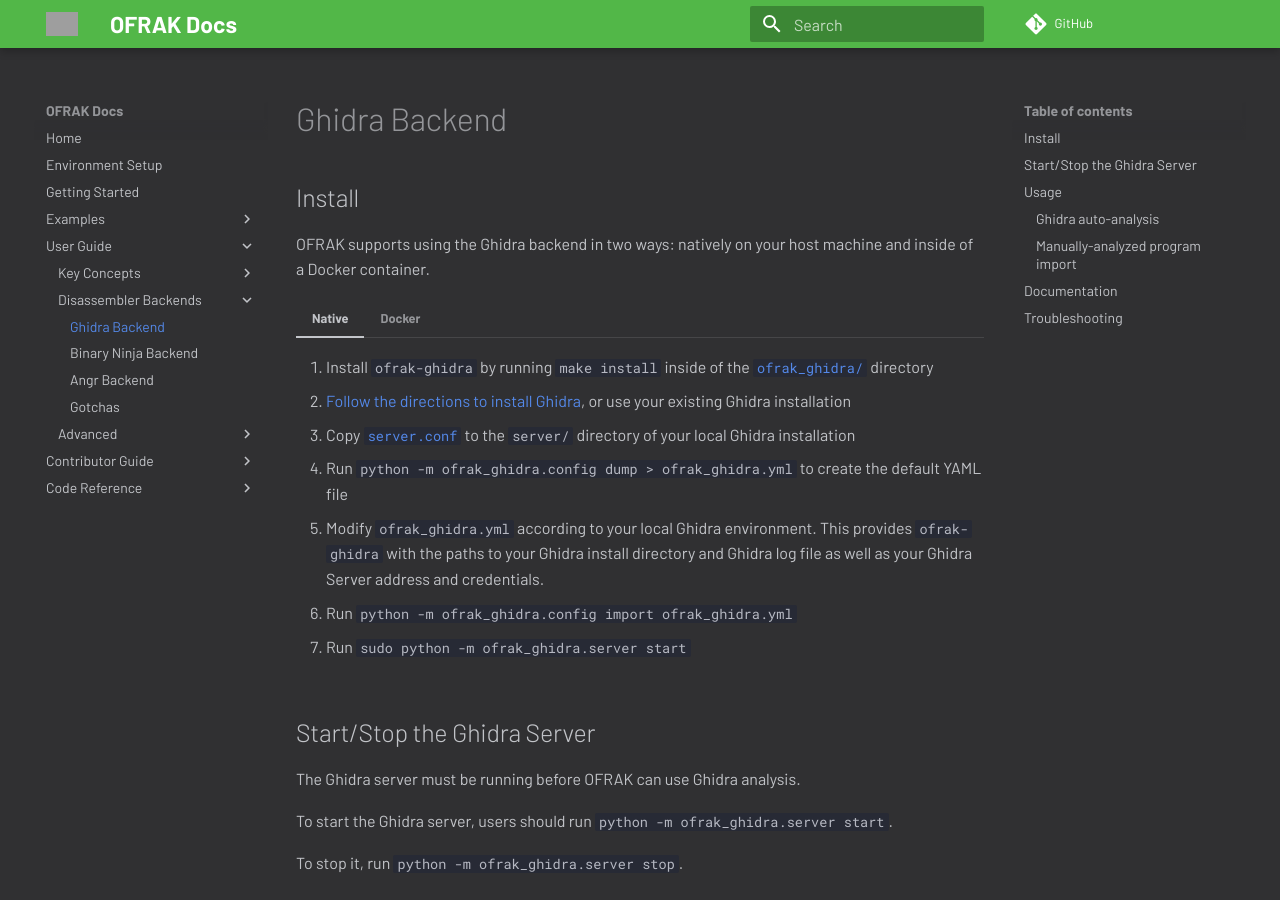
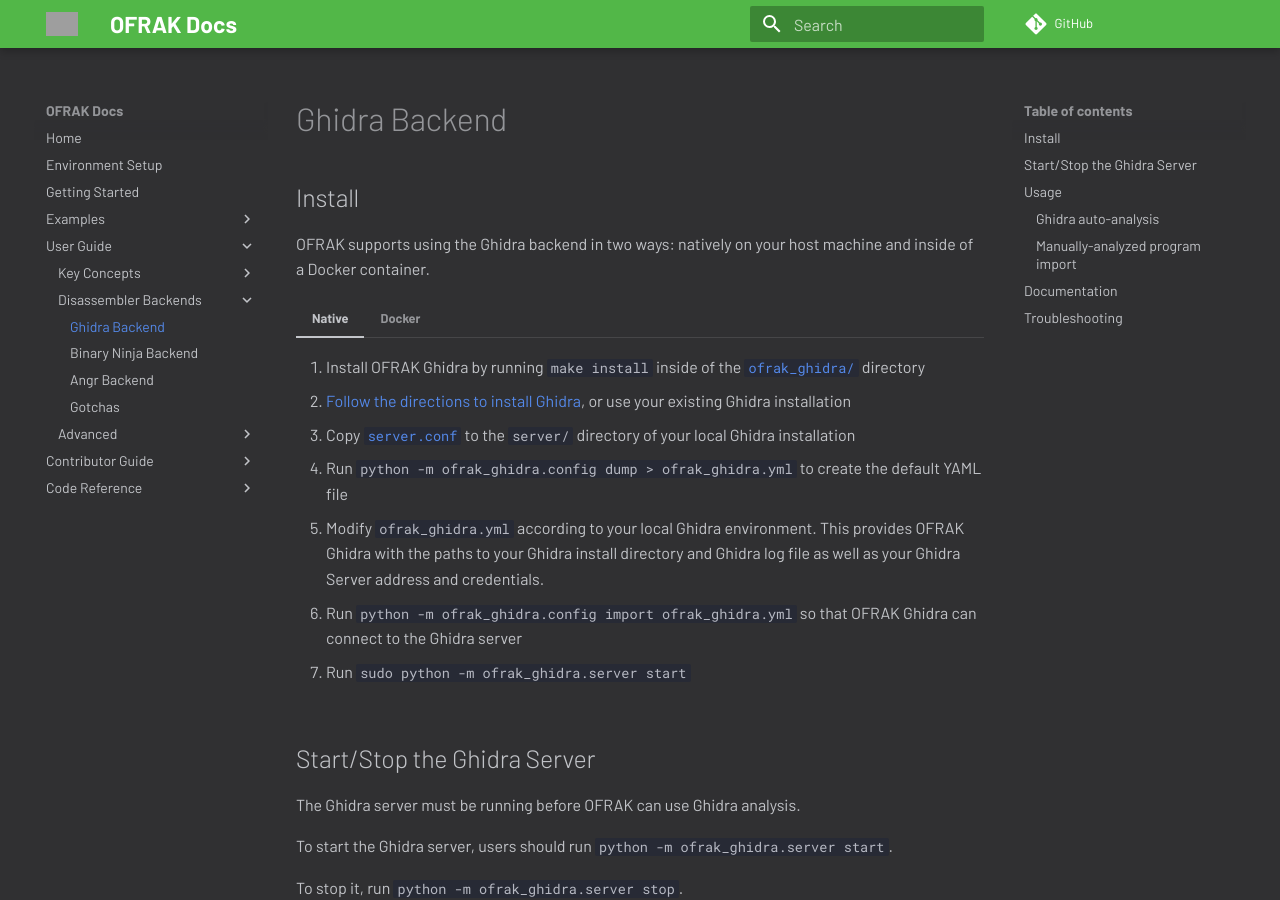
Before and after one commit to redballoonsecurity/ofrak, an MkDocs documentation site: the page built from docs/user-guide/disassembler-backends/ghidra.md, in a window 1280 px wide and 900 px high. Built offline with MkDocs 1.6.1 and Material for MkDocs 9.7.7, drawn with Linux system fonts in a browser that asks for light colours; comment, search, counter and statistics services are not loaded; grey boxes are pictures that could not be loaded.

Commit message:
More adjustments

```diff
--- a/docs/user-guide/disassembler-backends/ghidra.md
+++ b/docs/user-guide/disassembler-backends/ghidra.md
@@ -6,12 +6,12 @@
 
 === "Native"
 
-    1. Install `ofrak-ghidra` by running `make install` inside of the [`ofrak_ghidra/`](https://github.com/redballoonsecurity/ofrak/tree/master/disassemblers/ofrak_ghidra) directory
+    1. Install OFRAK Ghidra by running `make install` inside of the [`ofrak_ghidra/`](https://github.com/redballoonsecurity/ofrak/tree/master/disassemblers/ofrak_ghidra) directory
     1. [Follow the directions to install Ghidra](https://github.com/NationalSecurityAgency/ghidra#install), or use your existing Ghidra installation
     1. Copy [`server.conf`](https://github.com/redballoonsecurity/ofrak/blob/master/disassemblers/ofrak_ghidra/server.conf) to the `server/` directory of your local Ghidra installation
     1. Run `python -m ofrak_ghidra.config dump > ofrak_ghidra.yml` to create the default YAML file
-    1. Modify `ofrak_ghidra.yml` according to your local Ghidra environment. This provides `ofrak-ghidra` with the paths to your Ghidra install directory and Ghidra log file as well as your Ghidra Server address and credentials.
-    1. Run `python -m ofrak_ghidra.config import ofrak_ghidra.yml`
+    1. Modify `ofrak_ghidra.yml` according to your local Ghidra environment. This provides OFRAK Ghidra with the paths to your Ghidra install directory and Ghidra log file as well as your Ghidra Server address and credentials.
+    1. Run `python -m ofrak_ghidra.config import ofrak_ghidra.yml` so that OFRAK Ghidra can connect to the Ghidra server
     1. Run `sudo python -m ofrak_ghidra.server start`
 
 === "Docker"
```
